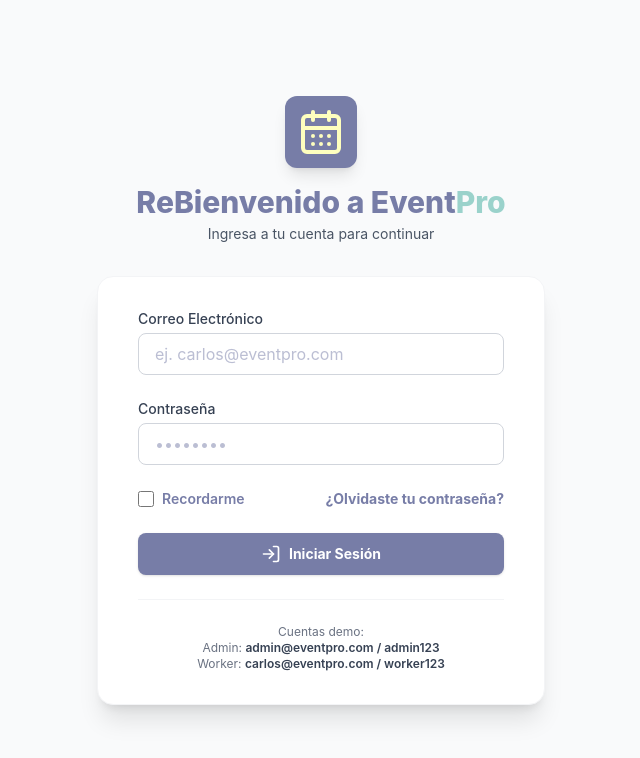
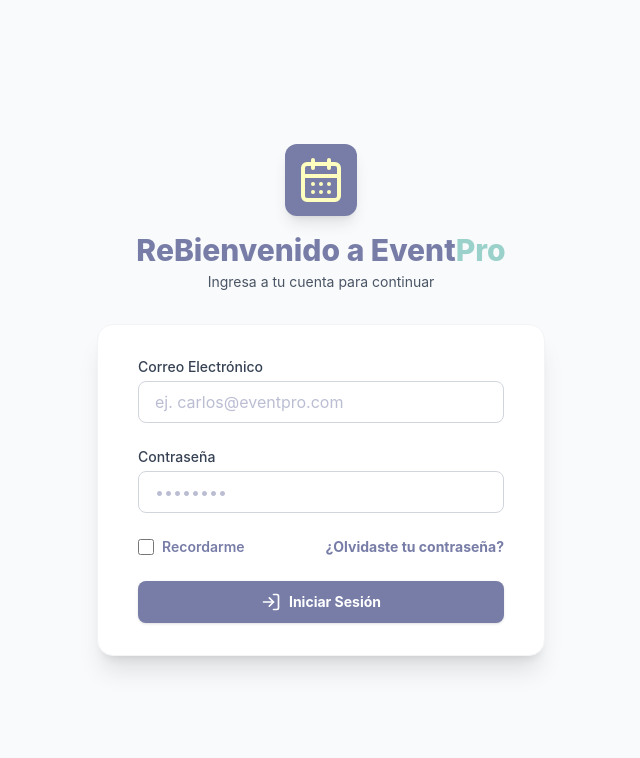
Before and after one commit to Terror-Mex/EventosApp, a React app in the folder frontend/: page /login in a window 1280 px wide. Shown: the top 758 px of the page, without its empty margins (319-959 px from the left). Built offline with nearby package versions, Linux system fonts and the light colour scheme; no server answers; the HTML template or start-up script is replaced by a standard one.

Commit message:
quitar cuentas demo del login

```diff
--- a/frontend/src/pages/Login.jsx
+++ b/frontend/src/pages/Login.jsx
@@ -150,13 +150,6 @@ const Login = () => {
                         </div>
                     </form>
 
-                    <div className="mt-6 border-t border-gray-100 pt-6">
-                        <p className="text-xs text-center text-gray-500">
-                            Cuentas demo:<br />
-                            Admin: <span className="font-semibold text-gray-700">admin@eventpro.com / admin123</span><br />
-                            Worker: <span className="font-semibold text-gray-700">carlos@eventpro.com / worker123</span>
-                        </p>
-                    </div>
                 </div>
             </div>
         </div>
```
